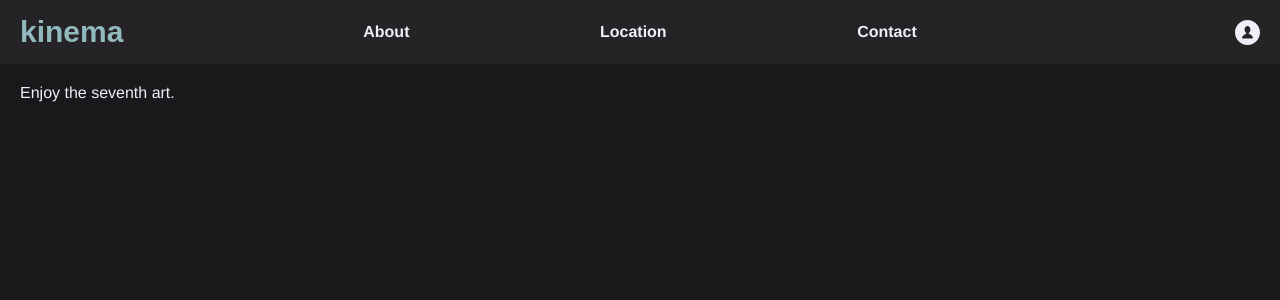
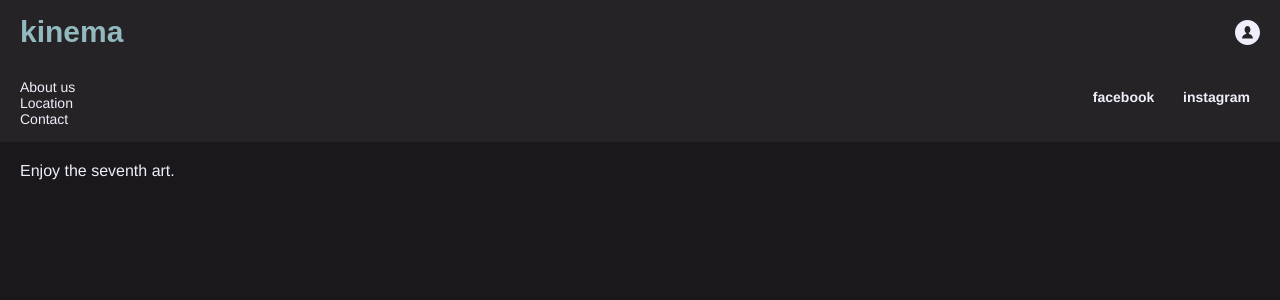
Before and after one commit to celiagomezdev/kinema, a Vue app: page /#/ in a window 1280 px wide. Shown: the top 300 px of the page. Built offline with nearby package versions, Linux system fonts and the light colour scheme; a web font is replaced by a local one.

Commit message:
Prepare footer layout

```diff
--- a/src/App.vue
+++ b/src/App.vue
@@ -1,16 +1,22 @@
 <template lang="pug">
   div(id="app")
-    TopMenu
+    div(class="top-menu")
+      TopMenu
+    div(class="main")
+    div(class="footer")
+      Footer
     router-view
 </template>
 
 <script>
 import TopMenu from '@/components/top-menu.vue'
+import Footer from '@/components/footer.vue'
 
 export default {
   name: 'App',
   components: {
-    TopMenu
+    TopMenu,
+    Footer
   }
 }
 </script>
@@ -22,10 +28,7 @@ export default {
   -webkit-font-smoothing: antialiased;
   -moz-osx-font-smoothing: grayscale;
   color: $mainFontColor;
-}
-
-body {
-  background-color: $bgBodyDark
+  min-height: 100%;
 }
 
 * {
@@ -34,4 +37,23 @@ body {
   box-sizing: border-box;
 }
 
+body {
+  background-color: $bgBodyDark;
+  display: grid;
+  grid-template-rows: auto 1fr auto;
+  grid-template-areas: "top-menu", "main", "footer"
+}
+
+.top-menu {
+  grid-area: top-menu;
+}
+
+.main {
+  grid-area: main;
+}
+
+.footer {
+  grid-area: footer;
+}
+
 </style>
--- /dev/null
+++ b/src/components/footer.vue
@@ -0,0 +1,65 @@
+<template lang="pug">
+  div(class="footer-wrapper")
+    div(class="nav-menu" id="nav")
+      div(class="about")
+        router-link(to="/about") About us
+      div(class="location")
+        router-link(to="/location") Location
+      div(class="contact")
+        router-link(to="/contact") Contact
+    div(class='social')
+      div(class="facebook")
+        router-link(to="/fb") facebook
+      div(class="instagram")
+        router-link(to="/ig") instagram
+</template>
+
+<script>
+export default {
+  name: 'Footer'
+}
+</script>
+
+<!-- Add "scoped" attribute to limit CSS to this component only -->
+<style lang="scss" scoped>
+@import '../style/index.scss';
+
+.footer-wrapper {
+  font-size: 14px;
+  padding: 15px 20px;
+  background-color: $bgBodyDarkLighter;
+  display: grid;
+  grid-template-columns: 6fr 1fr;
+}
+
+.footer-wrapper a {
+  color: $mainFontColor;
+  text-decoration: none;
+}
+
+.footer-wrapper a.router-link-exact-active {
+  color: $greyGreen;
+}
+
+.social {
+  font-weight: bold;
+  padding: 10px;
+  display: flex;
+  justify-content: space-between;
+}
+
+.social a {
+  width: 25px;
+  height: 25px;
+}
+
+.social svg {
+  width: 25px;
+  height: 25px;
+}
+
+.user a.router-link-exact-active svg {
+  fill: $greyGreen;
+}
+
+</style>
--- a/src/components/top-menu.vue
+++ b/src/components/top-menu.vue
@@ -2,18 +2,9 @@
   div(class="top-menu-wrapper")
     div(class="logo")
       router-link(to="/") kinema
-    div(class="nav-menu" id="nav")
-      div(class="about")
-        router-link(to="/about") About
-      div(class="about")
-        router-link(to="/location") Location
-      div(class="about")
-        router-link(to="/contact") Contact
     div(class='user')
-        router-link(to="/user")
-          //- .svg
-          include ../assets/user.svg
-          //- use(xlink:href="../assets/user.sg"v)
+      router-link(to="/user")
+        include ../assets/user.svg
 </template>
 
 <script>
@@ -32,7 +23,7 @@ export default {
   background-color: $bgBodyDarkLighter;
   font-weight: bold;
   display: grid;
-  grid-template-columns: 2fr 6fr 2fr;
+  grid-template-columns: 1fr 1fr;
 }
 
 .top-menu-wrapper a {
@@ -60,7 +51,6 @@ export default {
   display: flex;
   justify-content: flex-end;
   align-items: center;
-  z-index: 99;
 }
 
 .user a {
```
